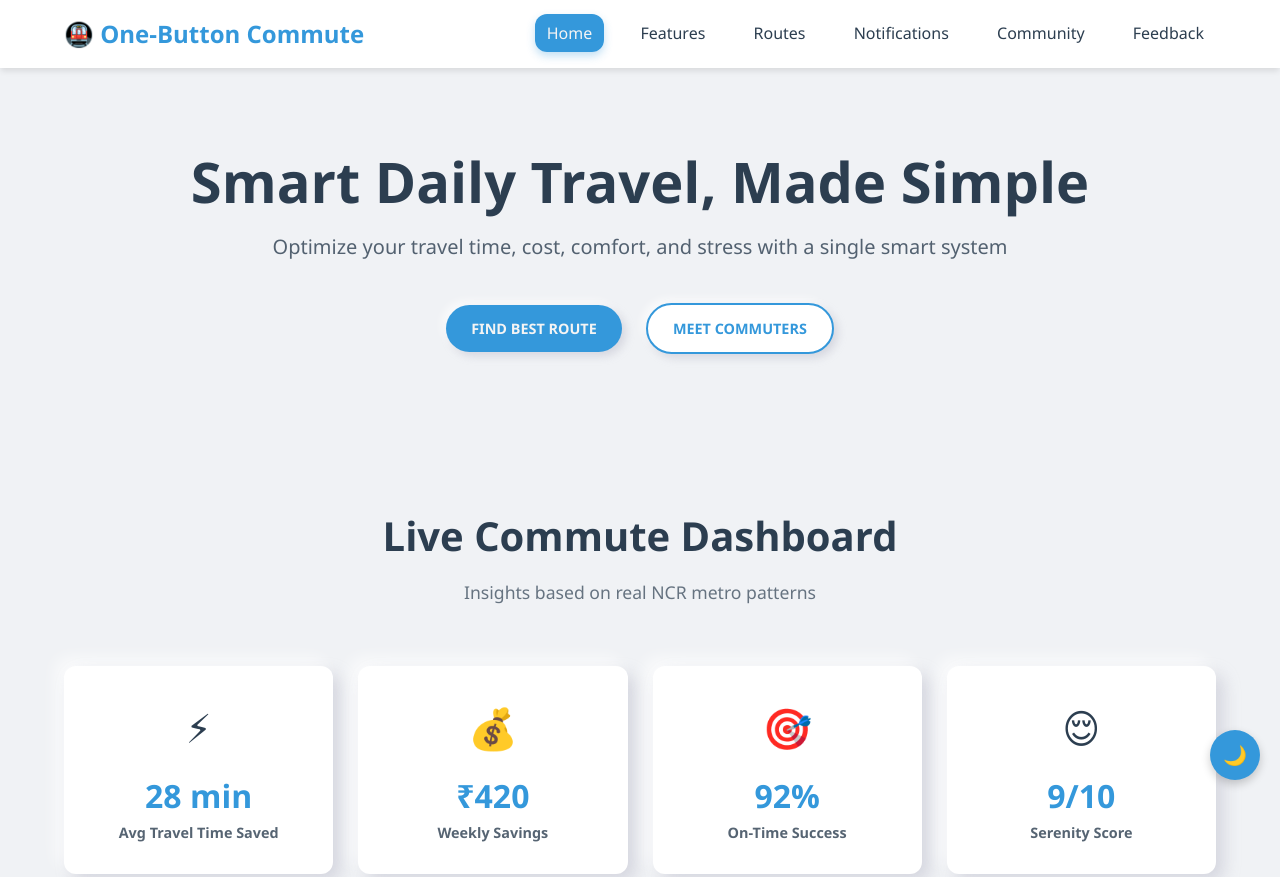
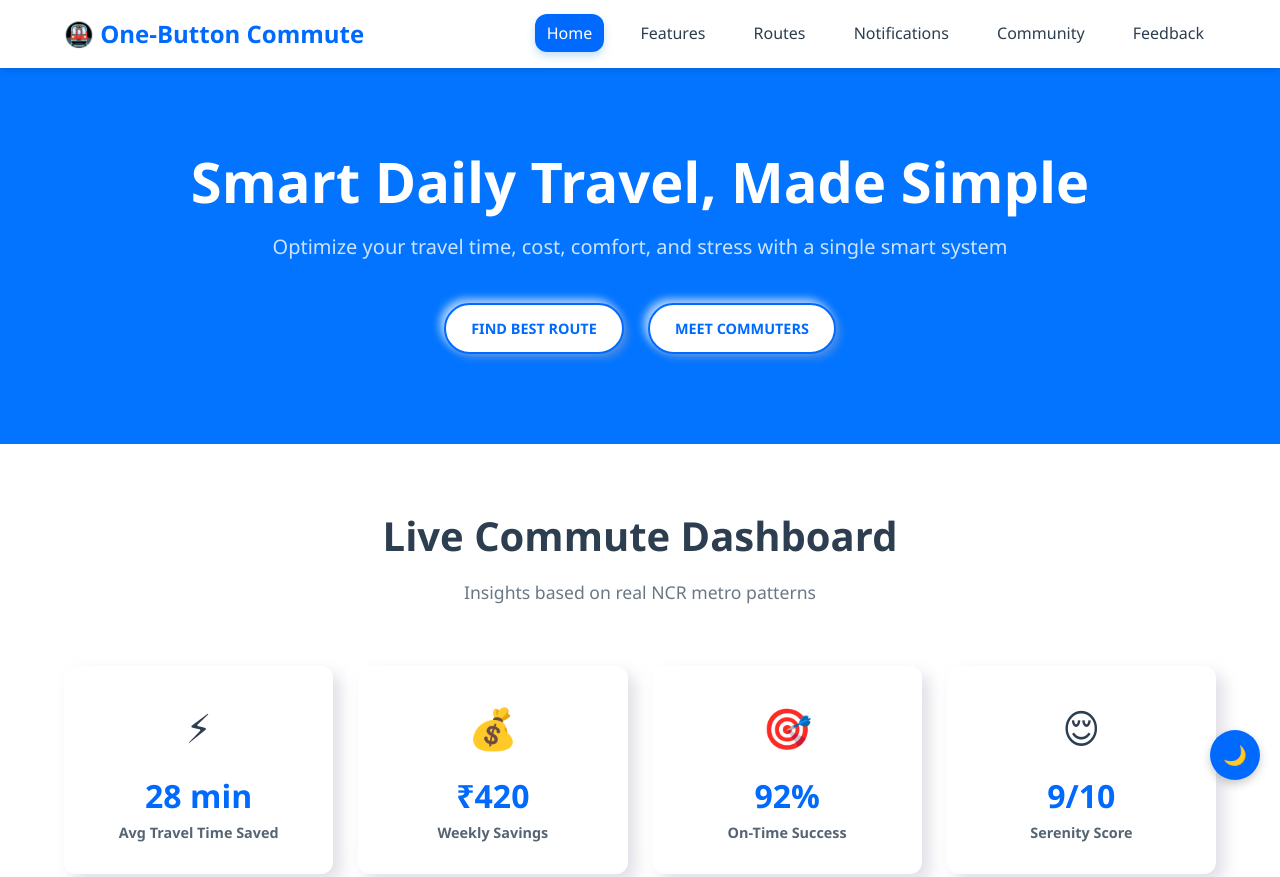
Before and after one commit to wellgauravv/PROTOTYPE-TRAVEL-PLANNING-WEBSITE, a plain HTML site: page index.html in a window 1280 px wide. Shown: the top 877 px of the page. Drawn offline with Linux system fonts and the light colour scheme.

Commit message:
Update style.css

```diff
--- a/style.css
+++ b/style.css
@@ -6,11 +6,12 @@
 
 :root {
     /* Light Theme Variables */
-    --color-primary: #3498db; /* Blue */
-    --color-primary-dark: #2980b9;
+    --color-primary: #006aff; /* Blue */
+    --color-primary: #006aff; /* Blue */
+    --color-primary-dark:#2b43c;
     --color-text-dark: #2c3e50;
-    --color-text-light: #f4f4f4;
-    --color-bg: #f0f2f5; /* Very Light Gray/Blue */
+    --color-text-light: #ffffff;
+    --color-bg: #ffffff; /* Very Light Gray/Blue */
     --color-card-bg: #ffffff;
     --color-shadow-light: rgba(255, 255, 255, 0.7);
     --color-shadow-dark: rgba(174, 174, 192, 0.4);
@@ -141,13 +142,14 @@ nav a.active {
 }
 
 .btn-primary {
-    background-color: var(--color-primary);
-    color: var(--color-text-light);
+    background-color: var(--color-card-bg);
+    color: var(--color-primary);
+    border: 2px solid var(--color-primary);
     box-shadow: 4px 4px 8px var(--color-shadow-dark), -4px -4px 8px var(--color-shadow-light);
 }
 
 .btn-primary:hover {
-   background-color: var(--color-primary);
+    background-color: var(--color-primary);
     color: var(--color-text-light);
     transform: translateY(-2px);
     box-shadow: 6px 6px 12px var(--color-shadow-dark), -6px -6px 12px var(--color-shadow-light);
@@ -174,7 +176,7 @@ nav a.active {
 */
 
 .hero {
-    background: var(--color-bg);
+    background:#0274ff;
     color: var(--color-text-dark);
     padding: 80px 5%;
     text-align: center;
@@ -184,12 +186,14 @@ nav a.active {
     font-size: 3.5rem;
     margin-bottom: 15px;
     line-height: 1.2;
+    color: #ffffff;
 }
 
 .hero p {
     font-size: 1.25rem;
     margin-bottom: 30px;
     opacity: 0.8;
+    color: #ffffff;
 }
 
 .hero-buttons > * {
```
